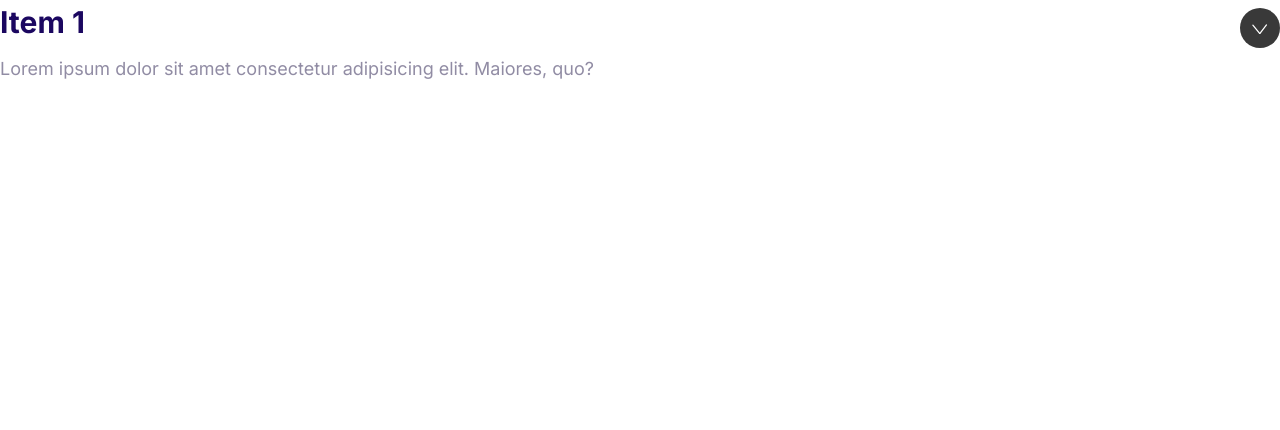
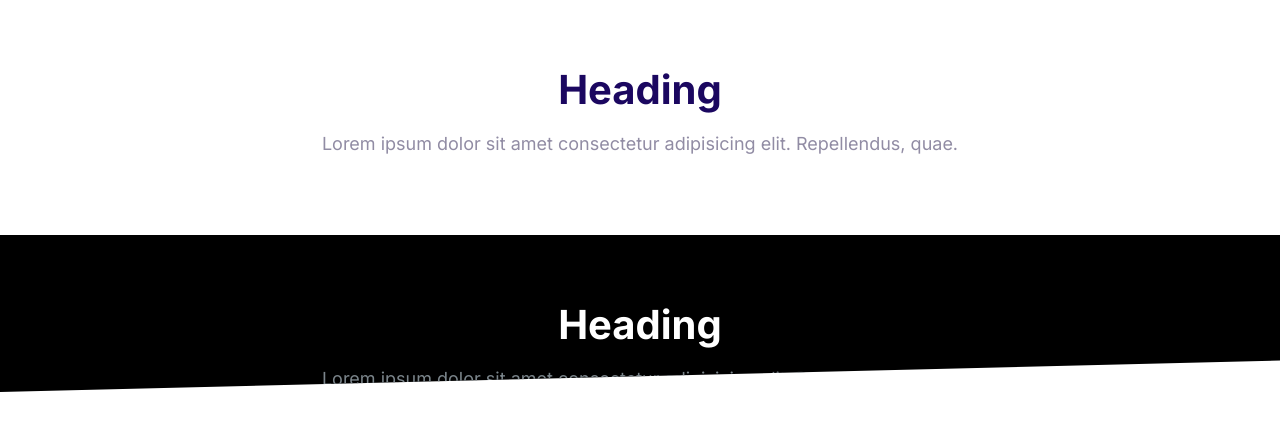
Before and after one commit to WesleySantos/moshifyProyect, a plain HTML site: page index.html in a window 1280 px wide. Drawn offline with Linux system fonts and the light colour scheme.

Commit message:
Build the blocks components.

```diff
--- a/css/styles.css
+++ b/css/styles.css
@@ -581,3 +581,42 @@ a {
   max-height: 100vh;
   opacity: 1;
 }
+
+/* Blocks */
+
+.block {
+  --padding-vertical: 6rem;
+  padding: var(--padding-vertical) 2rem;
+}
+
+.block__header {
+  text-align: center;
+}
+
+.block__heading {
+  margin-top: 0;
+}
+
+.block--dark {
+  background: #000;
+  color: #7b858b;
+}
+
+.block--dark .block__heading {
+  color: #fff;
+}
+
+.block--skewed-right {
+  padding-bottom: calc(var(--padding-vertical)+4rem);
+  clip-path: polygon(0 0, 100% 0%, 100% 100%, 0 80%);
+}
+
+.block--skewed-left {
+  padding-bottom: calc(var(--padding-vertical)+4rem);
+  clip-path: polygon(0 0, 100% 0%, 100% 80%, 0 100%);
+}
+
+.container {
+  max-width: 1140px;
+  margin: 0 auto;
+}
--- a/index.html
+++ b/index.html
@@ -15,17 +15,27 @@
     <link rel="stylesheet" href="css/styles.css" />
   </head>
   <body>
-    <div class="collapsible collapsible--expanded">
-      <header class="collapsible__header">
-        <h2 class="collapsible__heading">Item 1</h2>
-        <svg class="icon icon--white collapsible__chevron">
-          <use xlink:href="images/sprite.svg#chevron"></use>
-        </svg>
+    <section class="block container">
+      <header class="block__header">
+        <h2 class="block__heading">Heading</h2>
+        <p>
+          Lorem ipsum dolor sit amet consectetur adipisicing elit. Repellendus,
+          quae.
+        </p>
       </header>
-      <div class="collapsible__content">
-        Lorem ipsum dolor sit amet consectetur adipisicing elit. Maiores, quo?
+    </section>
+    <section class="block block--dark block--skewed-left">
+      <div class="container">
+        <header class="block__header">
+          <h2 class="block__heading">Heading</h2>
+          <p>
+            Lorem ipsum dolor sit amet consectetur adipisicing elit.
+            Repellendus, quae.
+          </p>
+        </header>
       </div>
-    </div>
+    </section>
+
     <script src="js/main.js"></script>
   </body>
 </html>
```
Also changed, not shown: components/blocks.html (added, +20 -0 lines).
